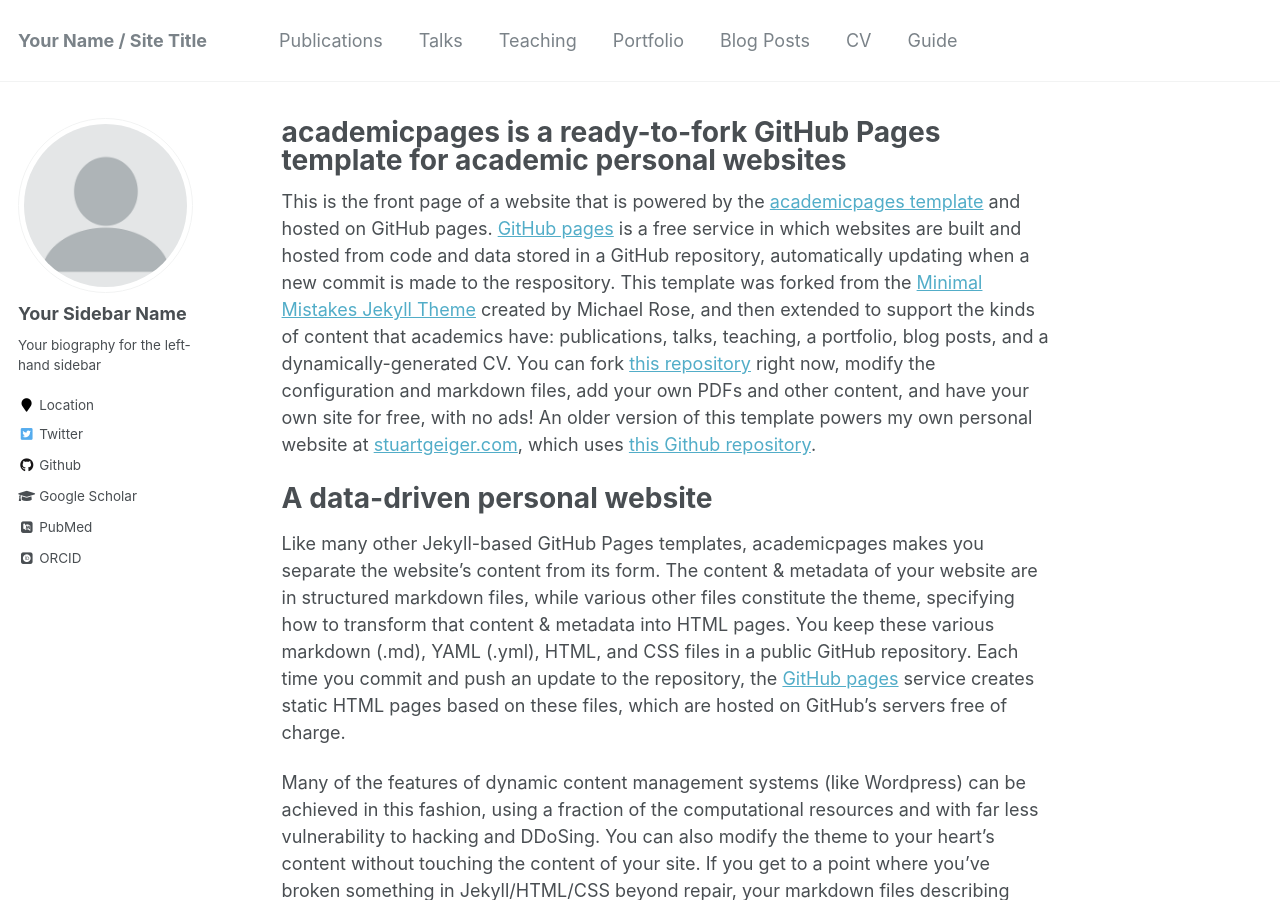
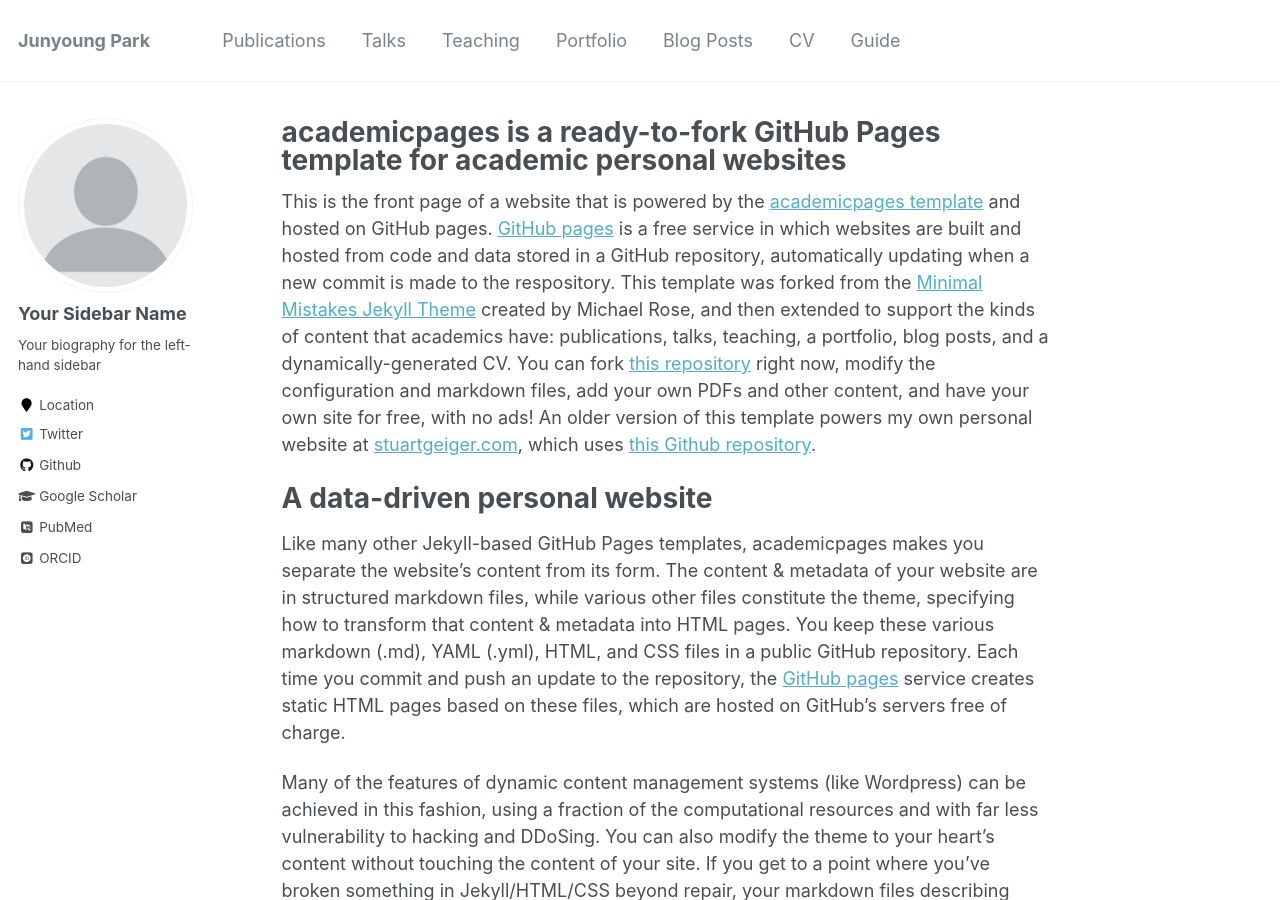
Before and after one commit to Junyoungpark/_junyoungpark.github.io, a Jekyll site: the page built from _pages/about.md, in a window 1280 px wide and 900 px high. Built offline with Jekyll 4.4.1, drawn with Linux system fonts in a browser that asks for light colours; some web fonts are replaced.

Commit message:
update name

```diff
--- a/_config.yml
+++ b/_config.yml
@@ -7,7 +7,7 @@
 
 # Site Settings
 locale                   : "en-US"
-title                    : "Your Name / Site Title"
+title                    : "Junyoung Park"
 title_separator          : "-"
 name                     : &name "Your Name"
 description              : &description "personal description"
```
